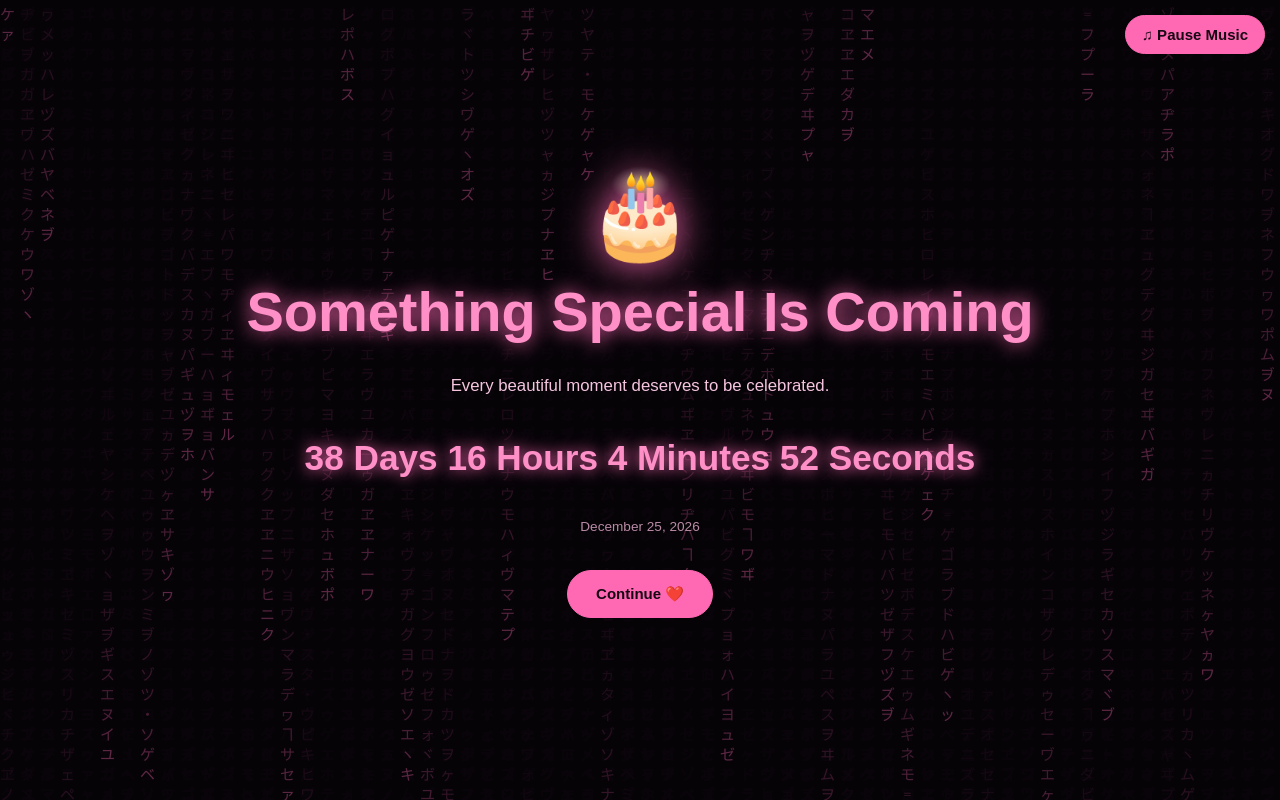
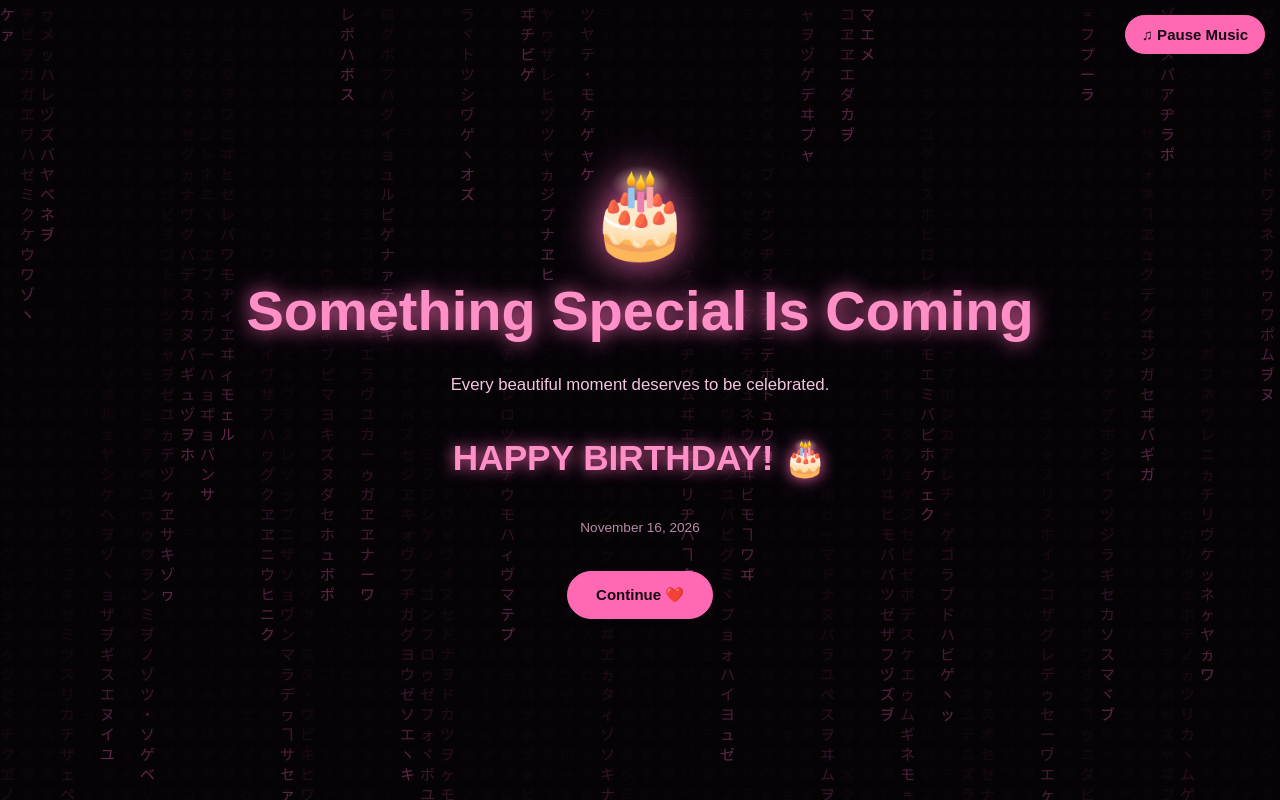
Before and after one commit to Valcos2806/birthday-surprise, a plain HTML site: page index.html in a window 1280 px wide. Both pictures are taken after a click on the button "Open Your Surprise ✨". Drawn offline with Linux system fonts and the light colour scheme.

Commit message:
Update index.html

```diff
--- a/index.html
+++ b/index.html
@@ -183,7 +183,7 @@ button:hover {
   <h1>Something Special Is Coming</h1>
   <p>Every beautiful moment deserves to be celebrated.</p>
   <div class="countdown" id="countdown">Loading...</div>
-  <p class="small">December 25, 2026</p>
+  <p class="small">November 16, 2026</p>
   <button onclick="showPage(3)">Continue ❤️</button>
 </section>
 
@@ -250,7 +250,7 @@ function showPage(number) {
 }
 
 // Birthday countdown
-const birthdayDate = new Date('2026-12-25T00:00:00');
+const birthdayDate = new Date('2026-11-16T00:00:00');
 
 function updateCountdown() {
   const now = new Date();
```
